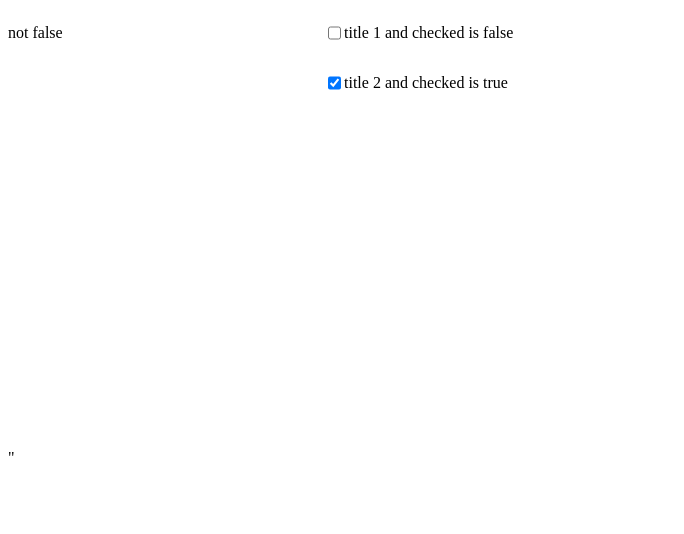
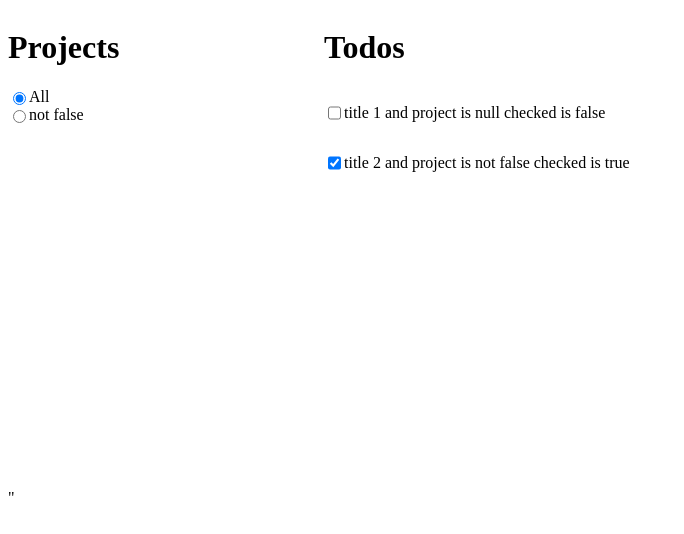
Before and after one commit to jacob-a-brown/odin-todo-list, a website built with webpack: page src/template.html in a window 1280 px wide. Shown: the whole page, without its empty margins (0-684 px from the left). Built offline with nearby package versions, Linux system fonts and the light colour scheme.

Commit message:
change todo display based on checked project

```diff
--- a/src/dependencies/dom.js
+++ b/src/dependencies/dom.js
@@ -8,12 +8,22 @@ const projectContainer = document.querySelector(".project-container");
 const populateToDos = (function () {
     const clearDisplay = function() {
         todoContainer.replaceChildren();
+        const todoHeader = document.createElement("h1");
+        todoHeader.textContent = "Todos";
+        todoContainer.appendChild(todoHeader);
     }
 
-    const displayAll = function () {
-        clearDisplay();
+    const displayByFilter = function(filterParam = null, filterValue = null) {
+        clearDisplay()
+        let filteredToDos;
 
-        TODOS.forEach((item) => {
+        if (filterParam === null) {
+            filteredToDos = TODOS;
+        } else if (filterParam === "project"){
+            filteredToDos = TODOS.filter((elem) => elem.project === filterValue);
+        }
+
+        filteredToDos.forEach((item) => {
             const toDoDiv = document.createElement("div");
             toDoDiv.className = "todo-div";
             toDoDiv.id = `todo-div-${item.id}`;
@@ -28,12 +38,12 @@ const populateToDos = (function () {
             const toDoNode = document.createElement("p");
             toDoNode.className = "to-do-item";
             toDoNode.id = item.id;
-            toDoNode.textContent = `${item.title} and checked is ${item.checked}`;
+            toDoNode.textContent = `${item.title} and project is ${item.project} checked is ${item.checked}`;
 
             checkedButton.addEventListener("click", function(){
                 item.checked = !item.checked;
                 checkedButton.checked = item.checked;
-                toDoNode.textContent = `${item.title} and checked is ${item.checked}`;
+                toDoNode.textContent = `${item.title} and project is ${item.project} checked is ${item.checked}`;
             })
 
             toDoDiv.appendChild(checkedButton);
@@ -42,18 +52,13 @@ const populateToDos = (function () {
         })
     }
 
+
+    const displayAll = function () {
+         displayByFilter();
+    }
+
     const displayByProject = function (projectName) {
-        clearDisplay()
-
-        const projectToDos = TODOS.filter((elem) => elem.project === projectName);
-
-        projectToDos.forEach((item) => {
-            const toDoNode = document.createElement("p");
-            toDoNode.className = "to-do-item";
-            toDoNode.id = item.id;
-            toDoNode.textContent = item.title;
-            todoContainer.appendChild(toDoNode);
-        })
+        displayByFilter("project", projectName)
     }
 
     return {
@@ -64,18 +69,61 @@ const populateToDos = (function () {
 
 const populateProjects = (function() {
 
-    const displayAll = function() {
+    const display = function() {
+        // have an option to display all projects
+        const projectDiv = document.createElement("div");
+        projectDiv.className = "project-div";
+
+        const radioButton = document.createElement("input");
+        radioButton.type = "radio";
+        radioButton.name = "project";
+        radioButton.value = "";
+        radioButton.id = "radio-none";
+        radioButton.checked = true;
+
+        const allProjects = document.createElement("label");
+        allProjects.className = "project-item";
+        allProjects.id = "all-projects";
+        allProjects.textContent = "All";
+        allProjects.htmlFor = "radio-none";
+
+        radioButton.addEventListener("change", function(event) {
+            populateToDos.displayAll();
+        })
+
+        projectDiv.appendChild(radioButton);
+        projectDiv.appendChild(allProjects);
+
+        projectContainer.appendChild(projectDiv);
+
+        // show each project
         PROJECTS.forEach(function(item) {
-            const projectNode = document.createElement("p");
+            const projectDiv = document.createElement("div");
+            projectDiv.className = "project-div";
+
+            const radioButton = document.createElement("input");
+            radioButton.type = "radio";
+            radioButton.name = "project";
+            radioButton.value = item.name;
+            radioButton.id = item.id;
+
+            const projectNode = document.createElement("label");
             projectNode.className = "project-item";
-            projectNode.id = item.id;
             projectNode.textContent = item.name;
-            projectContainer.appendChild(projectNode);
+            projectNode.htmlFor = item.id;
+
+            radioButton.addEventListener("change", function(event) {
+                populateToDos.displayByProject(event.target.value);
+            })
+
+            projectDiv.appendChild(radioButton);
+            projectDiv.appendChild(projectNode);
+            projectContainer.appendChild(projectDiv);
         })
     }
 
     return {
-        displayAll
+        display
     }
 
 })();
--- a/src/index.js
+++ b/src/index.js
@@ -8,4 +8,4 @@ project.addProject("not false");
 toDo.addToDo("title 2", "description 2", "dueDate 2", 2, true, "not false");
 
 dom.populateToDos.displayAll();
-dom.populateProjects.displayAll();
+dom.populateProjects.display();
--- a/src/style.css
+++ b/src/style.css
@@ -19,3 +19,9 @@
     justify-content: flex-start;
     align-content: center;
 }
+
+.project-div {
+    display: flex;
+    justify-content: flex-start;
+    align-content: center;
+}
--- a/src/template.html
+++ b/src/template.html
@@ -6,9 +6,11 @@
 <body>
     <div class="container">
         <div class="project-container">
-
+            <h1>Projects</h1>
         </div>
-        <div class="todo-container"></div>"
+        <div class="todo-container">
+            <h1>Todos</h1>
+        </div>"
     </div>
 </body>
 
```
